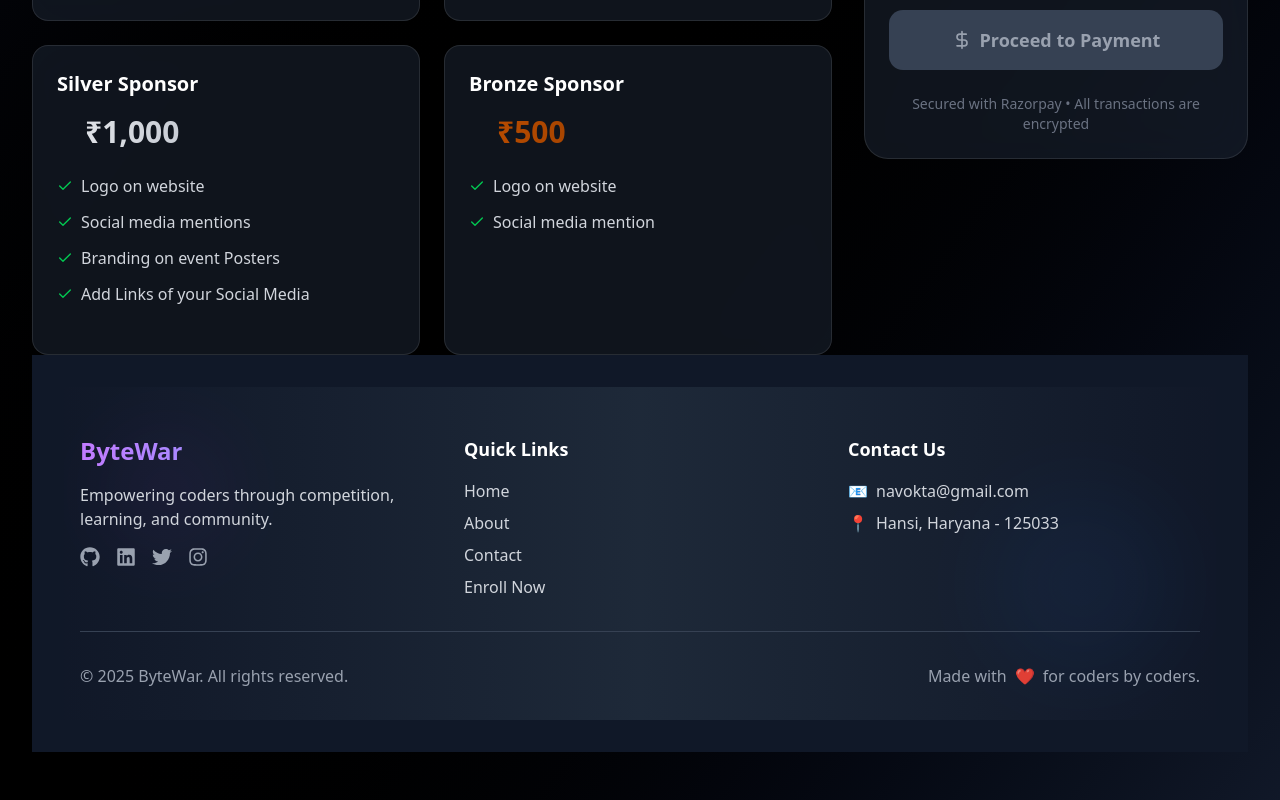
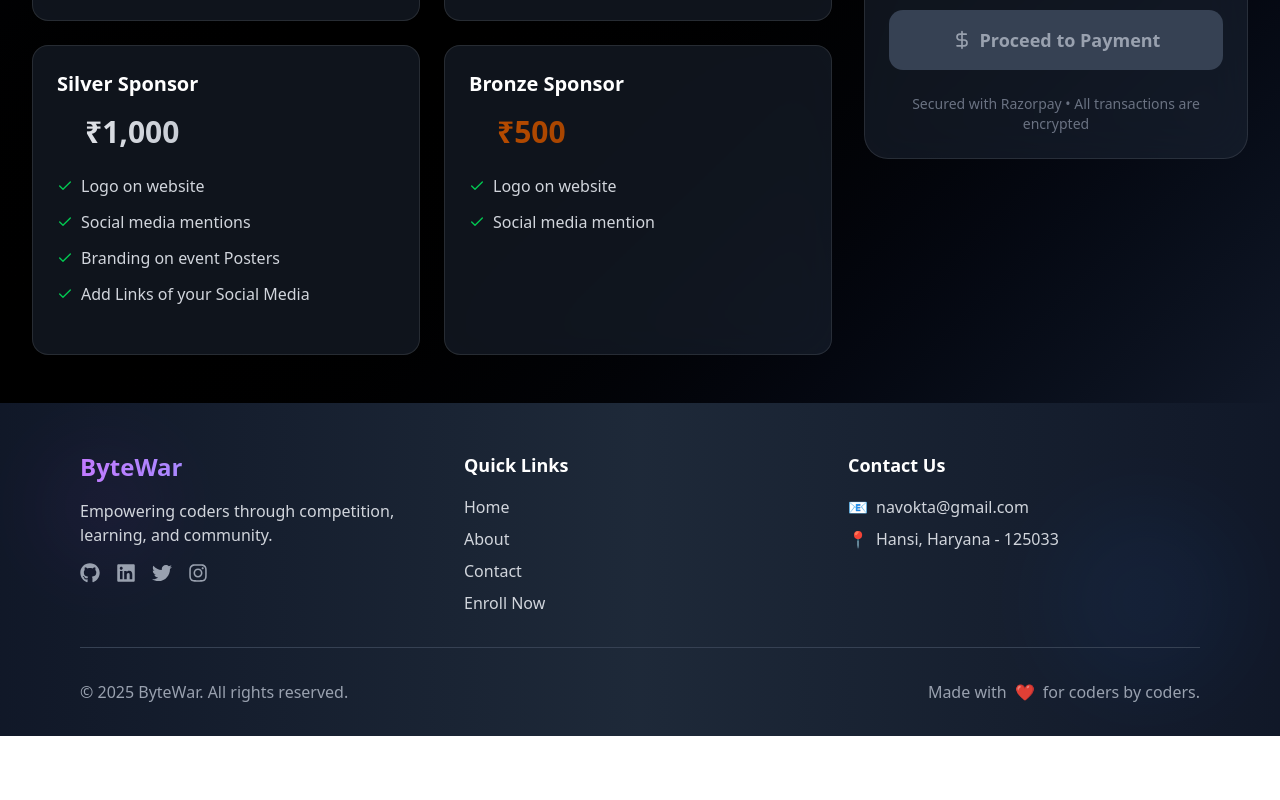
Before and after one commit to navokta/Bytewar-v2, a Next.js app: page /choose-plan in a window 1280 px wide. Shown: the part 909-1709 px from the top of the page. After the commit the page ends 1645 px from the top, so only its background shows below. Built offline with nearby package versions, Linux system fonts and the light colour scheme.

Commit message:
fix footer of choose plan

```diff
--- a/app/choose-plan/page.js
+++ b/app/choose-plan/page.js
@@ -106,9 +106,11 @@ const ChoosePlanPage = () => {
   };
 
   return (
+    <div>
+       <Header />
     <div className="min-h-screen bg-gradient-to-br from-gray-900 via-black to-gray-900 py-4 sm:py-8 lg:py-12 px-3 sm:px-4 lg:px-8">
       {/* Simple Header */}
-      <Header />
+
 
       {/* Animated Background Elements */}
       <div className="absolute inset-0 z-0 overflow-hidden">
@@ -325,10 +327,7 @@ const ChoosePlanPage = () => {
         )}
       </div>
 
-      {/* Simple Footer */}
-            <footer className="bg-gray-900 text-white py-8 px-4 sm:px-6 lg:px-8 footer-full-width">
-              <Footer />
-            </footer>
+
 
       {/* Custom Styles */}
       <style jsx>{`
@@ -382,6 +381,9 @@ const ChoosePlanPage = () => {
         }
       `}</style>
     </div>
+        <Footer />
+
+    </div>
   );
 };
 
```
